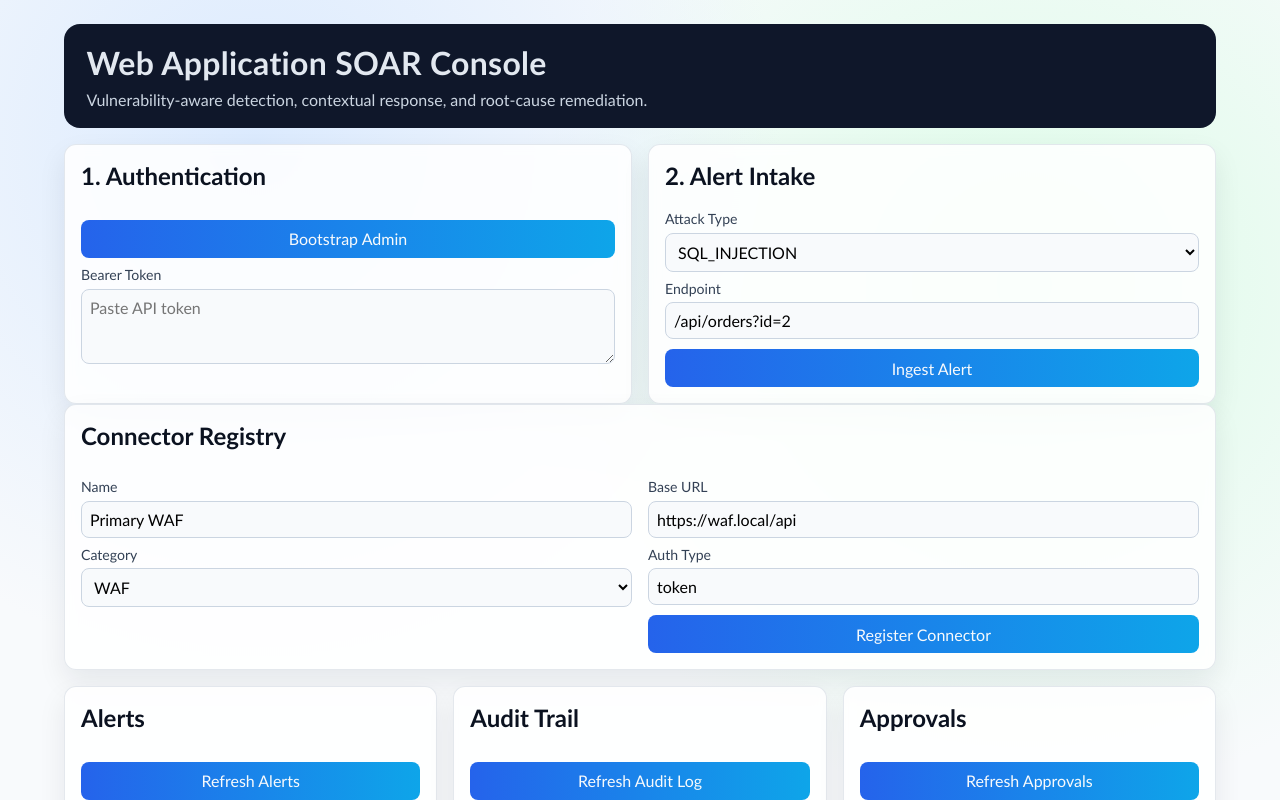
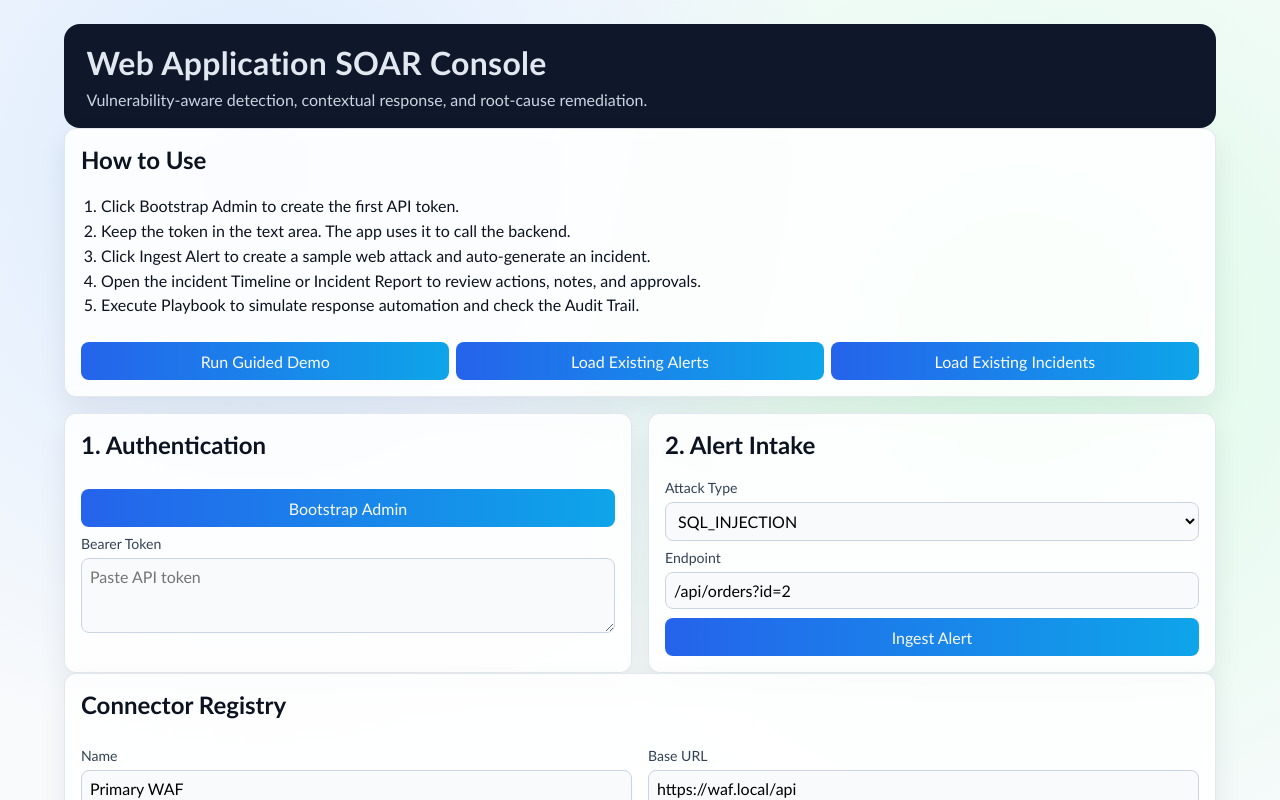
Before and after one commit to harsha4p28/SOAR, a React (Vite) app in the folder frontend/: page / in a window 1280 px wide. Shown: the top 800 px of the page. Built offline with nearby package versions, Linux system fonts and the light colour scheme; no server answers.

Commit message:
Add guided demo and usage flow

```diff
--- a/frontend/src/App.jsx
+++ b/frontend/src/App.jsx
@@ -49,12 +49,34 @@ function App() {
       });
       setToken(result.api_token);
       setStatus('Bootstrap completed. Copy token to a secure vault.');
+      return result.api_token;
+    } catch (error) {
+      setStatus(error.message);
+      return null;
+    }
+  }
+
+  async function runGuidedDemo() {
+    try {
+      const currentToken = token || (await bootstrapAdmin());
+      if (currentToken && !token) {
+        setToken(currentToken);
+      }
+
+      await ingestAlert(currentToken);
+      await loadAlerts(currentToken);
+      await loadIncidents(currentToken);
+      await loadMetrics(currentToken);
+      await loadAuditEvents(currentToken);
+      await loadApprovals(currentToken);
+      await loadConnectors(currentToken);
+      setStatus('Guided demo finished. Open Incidents, Timeline, Audit Trail, or Report to inspect the case.');
     } catch (error) {
       setStatus(error.message);
     }
   }
 
-  async function ingestAlert() {
+  async function ingestAlert(authToken = token) {
     try {
       await apiRequest(
         '/alerts',
@@ -62,7 +84,7 @@ function App() {
           method: 'POST',
           body: JSON.stringify(alertInput),
         },
-        token
+        authToken
       );
       setStatus('Alert ingested and triaged.');
       await loadAlerts();
@@ -76,54 +98,54 @@ function App() {
     }
   }
 
-  async function loadAlerts() {
+  async function loadAlerts(authToken = token) {
     try {
-      const result = await apiRequest('/alerts', {}, token);
+      const result = await apiRequest('/alerts', {}, authToken);
       setAlerts(result);
     } catch (error) {
       setStatus(error.message);
     }
   }
 
-  async function loadIncidents() {
+  async function loadIncidents(authToken = token) {
     try {
-      const result = await apiRequest('/alerts/incidents', {}, token);
+      const result = await apiRequest('/alerts/incidents', {}, authToken);
       setIncidents(result);
     } catch (error) {
       setStatus(error.message);
     }
   }
 
-  async function loadMetrics() {
+  async function loadMetrics(authToken = token) {
     try {
-      const result = await apiRequest('/dashboard/metrics', {}, token);
+      const result = await apiRequest('/dashboard/metrics', {}, authToken);
       setMetrics(result);
     } catch (error) {
       setStatus(error.message);
     }
   }
 
-  async function loadAuditEvents() {
+  async function loadAuditEvents(authToken = token) {
     try {
-      const result = await apiRequest('/audit', {}, token);
+      const result = await apiRequest('/audit', {}, authToken);
       setAuditEvents(result);
     } catch (error) {
       setStatus(error.message);
     }
   }
 
-  async function loadApprovals() {
+  async function loadApprovals(authToken = token) {
     try {
-      const result = await apiRequest('/playbooks/approvals', {}, token);
+      const result = await apiRequest('/playbooks/approvals', {}, authToken);
       setApprovals(result);
     } catch (error) {
       setStatus(error.message);
     }
   }
 
-  async function loadConnectors() {
+  async function loadConnectors(authToken = token) {
     try {
-      const result = await apiRequest('/connectors', {}, token);
+      const result = await apiRequest('/connectors', {}, authToken);
       setConnectors(result);
     } catch (error) {
       setStatus(error.message);
@@ -271,6 +293,22 @@ function App() {
         <h1>Web Application SOAR Console</h1>
         <p>Vulnerability-aware detection, contextual response, and root-cause remediation.</p>
       </header>
+
+      <section className="card">
+        <h2>How to Use</h2>
+        <ol className="instructions">
+          <li>Click Bootstrap Admin to create the first API token.</li>
+          <li>Keep the token in the text area. The app uses it to call the backend.</li>
+          <li>Click Ingest Alert to create a sample web attack and auto-generate an incident.</li>
+          <li>Open the incident Timeline or Incident Report to review actions, notes, and approvals.</li>
+          <li>Execute Playbook to simulate response automation and check the Audit Trail.</li>
+        </ol>
+        <div className="inline-actions quick-actions">
+          <button onClick={runGuidedDemo}>Run Guided Demo</button>
+          <button onClick={loadAlerts}>Load Existing Alerts</button>
+          <button onClick={loadIncidents}>Load Existing Incidents</button>
+        </div>
+      </section>
 
       <section className="grid two-cols">
         <article className="card">
--- a/frontend/src/styles.css
+++ b/frontend/src/styles.css
@@ -118,6 +118,17 @@ button:hover {
   margin-top: 0.4rem;
 }
 
+.quick-actions {
+  grid-template-columns: repeat(auto-fit, minmax(180px, 1fr));
+  margin-top: 0.9rem;
+}
+
+.instructions {
+  margin: 0.5rem 0 0;
+  padding-left: 1.25rem;
+  line-height: 1.55;
+}
+
 .metrics p,
 .status,
 p {
```
Also changed, not shown: 1 other file (tests, documents, lock files or other folders).
